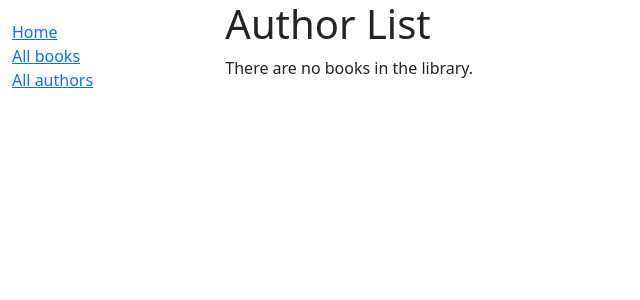
After one commit to MikhailKaz/Locallibrary, a Django app: page /catalog/authors in a window 1280 px wide. The commit adds this page. Shown: the top 300 px of the page, without its empty margins (0-640 px from the left). Run offline with Django 5.2, Linux system fonts and the light colour scheme; data that the repository does not hold is empty.

Commit message:
add author.html

```diff
--- a/catalog/admin.py
+++ b/catalog/admin.py
@@ -2,10 +2,7 @@ from django.contrib import admin
 
 from .models import Author, Genre, Book, BookInstance, Library, Language
 
-#admin.site.register(Book)
-#admin.site.register(Author)
 admin.site.register(Genre)
-#admin.site.register(BookInstance)
 admin.site.register(Language)
 admin.site.register(Library)
 
--- a/catalog/templates/base_generic.html
+++ b/catalog/templates/base_generic.html
@@ -22,7 +22,7 @@
             <ul class="sidebar-nav">
               <li><a href="{% url 'index' %}">Home</a></li>
               <li><a href="{% url 'books' %}">All books</a></li>
-              <li><a href="">All authors</a></li>
+              <li><a href="{% url 'authors' %}">All authors</a></li>
             </ul>
           {% endblock %}
         </div>
--- /dev/null
+++ b/catalog/templates/catalog/author_list.html
@@ -0,0 +1,18 @@
+{% extends "base_generic.html" %}
+
+{% block content %}
+    <h1>Author List</h1>
+
+    {% if author_list %}
+    <ul>
+      {% for author in author_list %}
+      <li>
+	({{author}} {{author.date_of_birth}} {{author.date_of_death}})
+      </li>
+      {% endfor %}
+
+    </ul>
+    {% else %}
+      <p>There are no books in the library.</p>
+    {% endif %}
+{% endblock %}
--- a/catalog/templates/index.html
+++ b/catalog/templates/index.html
@@ -1,7 +1,7 @@
 {% extends "base_generic.html" %}
 
 {% block content %}
-<h1>Local Library Home</h1>
+<h1>Local Library Home page</h1>
 
   <p>Welcome to <em>LocalLibrary</em>, a very basic Django website developed as a tutorial example on the Mozilla Developer Network.</p>
 
--- a/catalog/urls.py
+++ b/catalog/urls.py
@@ -6,4 +6,5 @@ urlpatterns = [
     path('', views.index, name='index'),
     path('books/', views.BookListView.as_view(), name='books'),
     path('book/<int:pk>', views.BookDetailView.as_view(), name='book-detail'),
+    path('authors', views.AuthorListView.as_view(), name='authors'),
 ]
--- a/catalog/views.py
+++ b/catalog/views.py
@@ -38,3 +38,6 @@ class BookListView(generic.ListView):
 
 class BookDetailView(generic.DetailView):
     model = Book
+
+class AuthorListView(generic.ListView):
+    model = Author
```
